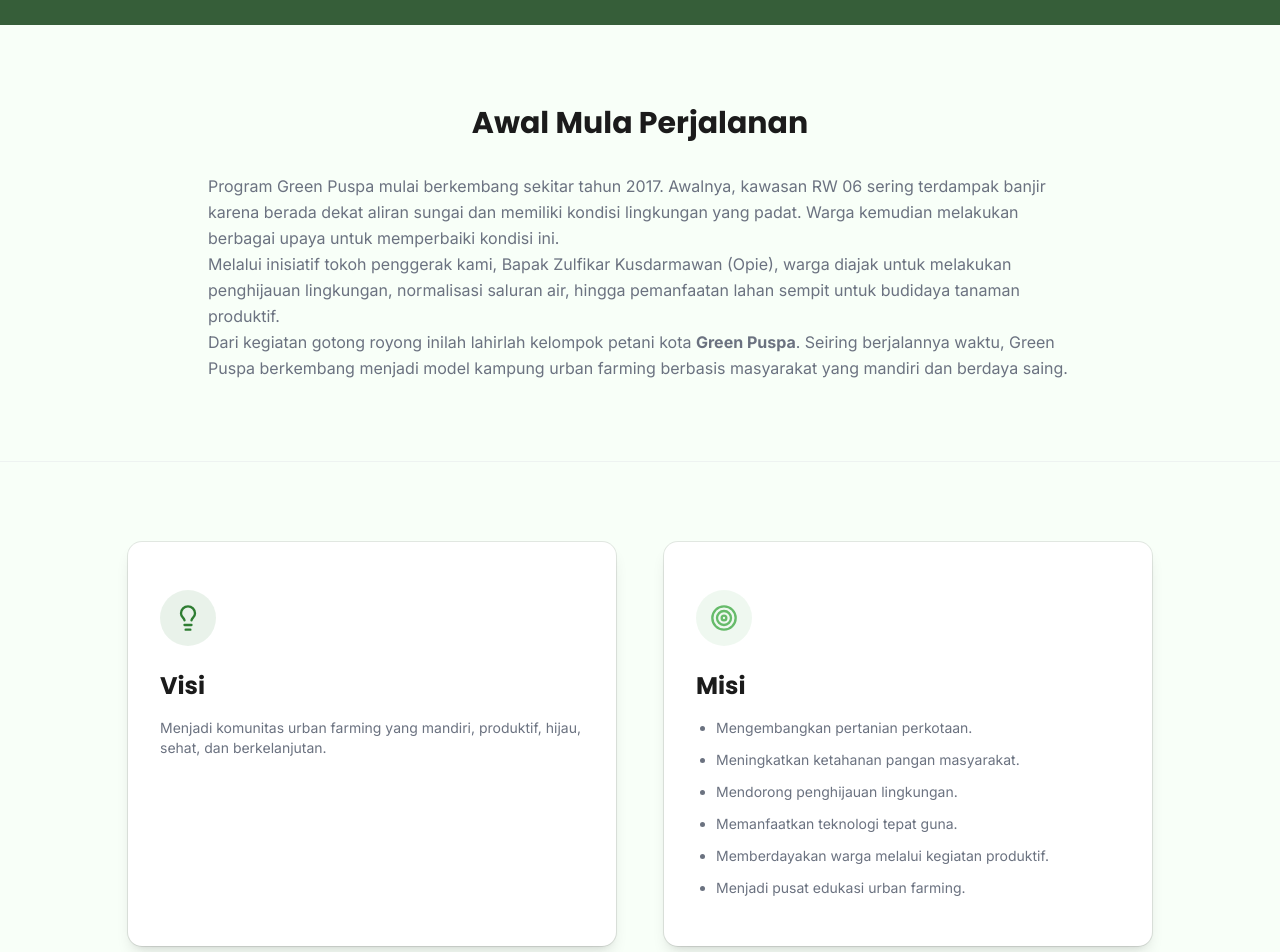
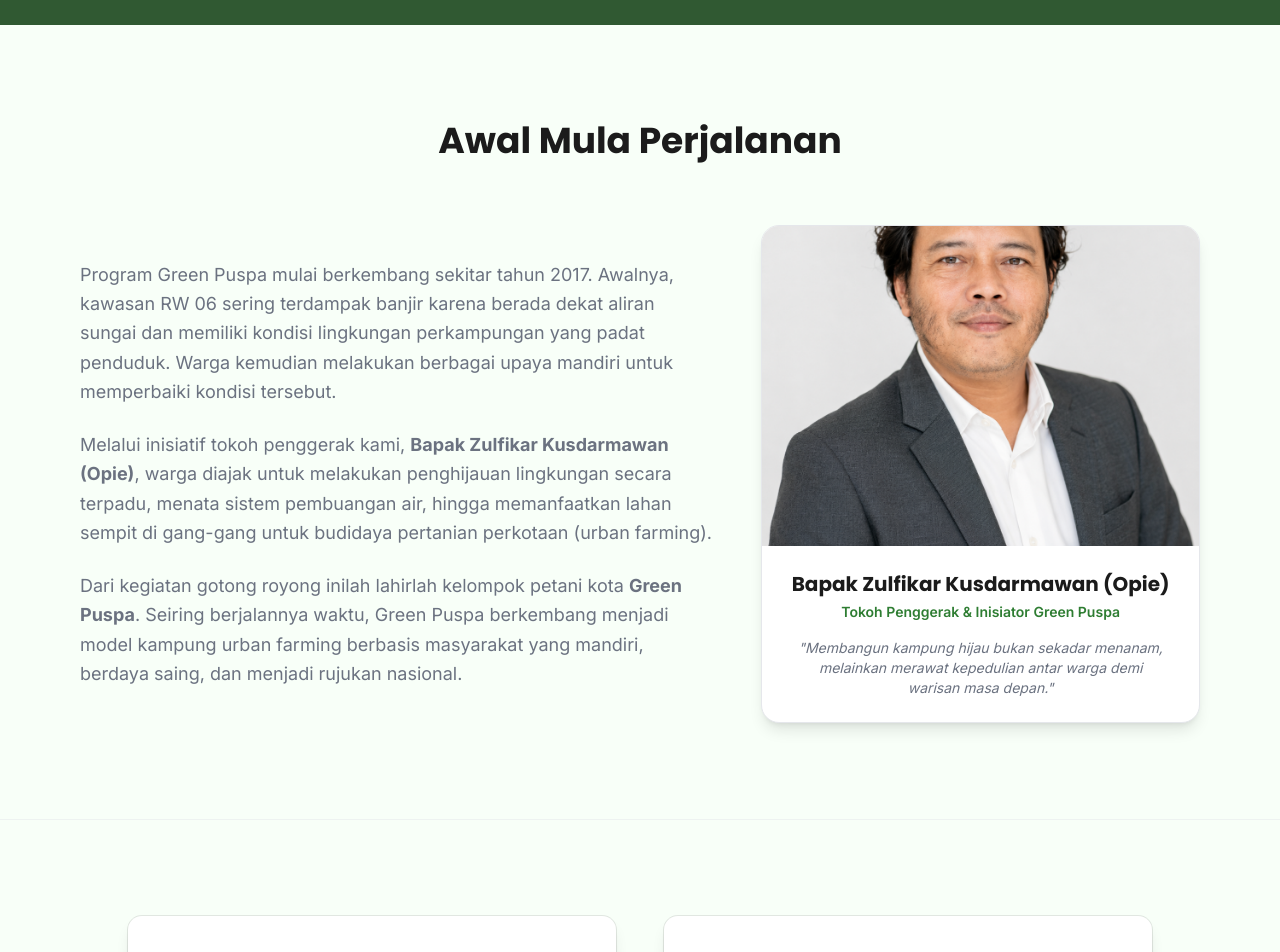
Before and after one commit to hisyam114/GreenPuspa, a Next.js app: page /GreenPuspa/about in a window 1280 px wide. Shown: the part 440-1392 px from the top of the page. Built offline with nearby package versions, Linux system fonts and the light colour scheme; grey boxes are pictures that could not be loaded.

Commit message:
Add profile card for Bapak Opie on Tentang Kami page

```diff
--- a/app/about/page.tsx
+++ b/app/about/page.tsx
@@ -1,5 +1,6 @@
 import Image from "next/image";
 import { Card, CardContent } from "@/components/ui/card";
+import { ScrollReveal } from "@/components/ui/scroll-reveal";
 import { Target, Lightbulb, Users } from "lucide-react";
 
 export const metadata = {
@@ -13,7 +14,7 @@ export default function AboutPage() {
       {/* Hero Section */}
       <section className="relative h-[400px] flex items-center justify-center overflow-hidden">
         <div className="absolute inset-0 z-0">
-          <div className="absolute inset-0 bg-primary/80 mix-blend-multiply z-10" />
+          <div className="absolute inset-0 bg-primary/85 mix-blend-multiply z-10" />
           <Image
             src="https://images.unsplash.com/photo-1593113598332-cd288d649433?q=80&w=2070&auto=format&fit=crop"
             alt="Tentang Green Puspa"
@@ -29,40 +30,76 @@ export default function AboutPage() {
       </section>
 
       {/* History Section */}
-      <section className="py-20">
-        <div className="container mx-auto px-4 max-w-4xl">
-          <h2 className="font-heading text-3xl font-bold mb-8 text-center">Awal Mula Perjalanan</h2>
-          <div className="prose prose-lg mx-auto text-muted-foreground leading-relaxed">
+      <section className="py-24 overflow-hidden">
+        <div className="container mx-auto px-4 max-w-6xl">
+          <ScrollReveal direction="up" className="text-center mb-16">
+            <h2 className="font-heading text-3xl md:text-4xl font-bold">Awal Mula Perjalanan</h2>
+          </ScrollReveal>
+
+          <div className="grid grid-cols-1 lg:grid-cols-12 gap-12 items-center">
+
+            {/* Story */}
+            <ScrollReveal direction="left" className="lg:col-span-7 space-y-6 text-muted-foreground leading-relaxed text-lg">
               <p>
-              Program Green Puspa mulai berkembang sekitar tahun 2017. Awalnya, kawasan RW 06 sering terdampak banjir karena berada dekat aliran sungai dan memiliki kondisi lingkungan yang padat. Warga kemudian melakukan berbagai upaya untuk memperbaiki kondisi ini.
+                Program Green Puspa mulai berkembang sekitar tahun 2017. Awalnya, kawasan RW 06 sering terdampak banjir karena berada dekat aliran sungai dan memiliki kondisi lingkungan perkampungan yang padat penduduk. Warga kemudian melakukan berbagai upaya mandiri untuk memperbaiki kondisi tersebut.
               </p>
               <p>
-              Melalui inisiatif tokoh penggerak kami, Bapak Zulfikar Kusdarmawan (Opie), warga diajak untuk melakukan penghijauan lingkungan, normalisasi saluran air, hingga pemanfaatan lahan sempit untuk budidaya tanaman produktif.
+                Melalui inisiatif tokoh penggerak kami, <strong>Bapak Zulfikar Kusdarmawan (Opie)</strong>, warga diajak untuk melakukan penghijauan lingkungan secara terpadu, menata sistem pembuangan air, hingga memanfaatkan lahan sempit di gang-gang untuk budidaya pertanian perkotaan (urban farming).
               </p>
               <p>
-              Dari kegiatan gotong royong inilah lahirlah kelompok petani kota <strong>Green Puspa</strong>. Seiring berjalannya waktu, Green Puspa berkembang menjadi model kampung urban farming berbasis masyarakat yang mandiri dan berdaya saing.
+                Dari kegiatan gotong royong inilah lahirlah kelompok petani kota <strong>Green Puspa</strong>. Seiring berjalannya waktu, Green Puspa berkembang menjadi model kampung urban farming berbasis masyarakat yang mandiri, berdaya saing, dan menjadi rujukan nasional.
               </p>
+            </ScrollReveal>
+
+            {/* Profile Card */}
+            <ScrollReveal direction="right" className="lg:col-span-5 flex justify-center w-full">
+              <div className="w-full max-w-md bg-card border rounded-2xl overflow-hidden shadow-lg hover:shadow-xl transition-shadow duration-300">
+                <div className="relative h-80 w-full bg-muted">
+                  <Image
+                    src="/Opie.png"
+                    alt="Bapak Zulfikar Kusdarmawan (Opie)"
+                    fill
+                    className="object-cover"
+                  />
+                </div>
+                <div className="p-6 text-center">
+                  <h3 className="font-heading text-xl font-bold text-foreground mb-1">
+                    Bapak Zulfikar Kusdarmawan (Opie)
+                  </h3>
+                  <p className="text-sm text-primary font-semibold mb-4">
+                    Tokoh Penggerak & Inisiator Green Puspa
+                  </p>
+                  <div className="text-muted-foreground text-sm italic relative px-2">
+                    &quot;Membangun kampung hijau bukan sekadar menanam, melainkan merawat kepedulian antar warga demi warisan masa depan.&quot;
+                  </div>
+                </div>
+              </div>
+            </ScrollReveal>
+
           </div>
         </div>
       </section>
 
       {/* Vision & Mission */}
-      <section id="visi" className="py-20 bg-surface-green border-y border-border/50">
+      <section id="visi" className="py-24 bg-surface-green border-y border-border/50 overflow-hidden">
         <div className="container mx-auto px-4">
           <div className="grid grid-cols-1 md:grid-cols-2 gap-12 max-w-5xl mx-auto">
-            <Card className="border-none shadow-lg">
+            <ScrollReveal direction="left" className="h-full">
+              <Card className="border-none shadow-lg h-full">
                 <CardContent className="p-8">
                   <div className="w-14 h-14 bg-primary/10 rounded-full flex items-center justify-center mb-6">
                     <Lightbulb className="h-7 w-7 text-primary" />
                   </div>
                   <h3 className="font-heading text-2xl font-bold mb-4">Visi</h3>
-                <p className="text-muted-foreground">
+                  <p className="text-muted-foreground leading-relaxed">
                     Menjadi komunitas urban farming yang mandiri, produktif, hijau, sehat, dan berkelanjutan.
                   </p>
                 </CardContent>
               </Card>
+            </ScrollReveal>
 
-            <Card className="border-none shadow-lg">
+            <ScrollReveal direction="right" className="h-full">
+              <Card className="border-none shadow-lg h-full">
                 <CardContent className="p-8">
                   <div className="w-14 h-14 bg-secondary/10 rounded-full flex items-center justify-center mb-6">
                     <Target className="h-7 w-7 text-secondary" />
@@ -78,20 +115,23 @@ export default function AboutPage() {
                   </ul>
                 </CardContent>
               </Card>
+            </ScrollReveal>
           </div>
         </div>
       </section>
 
       {/* Philosophy Section */}
-      <section className="py-24 text-center">
+      <section className="py-24 text-center overflow-hidden">
         <div className="container mx-auto px-4 max-w-3xl">
+          <ScrollReveal direction="up">
             <Users className="h-16 w-16 text-primary mx-auto mb-8 opacity-80" />
             <blockquote className="font-heading text-3xl md:text-4xl font-bold text-foreground leading-tight">
               &quot;Dari Warga, Untuk Warga, dan Oleh Warga&quot;
             </blockquote>
-          <p className="mt-8 text-lg text-muted-foreground">
+            <p className="mt-8 text-lg text-muted-foreground leading-relaxed">
               Kami percaya bahwa keberhasilan suatu lingkungan bermula dari partisipasi aktif masyarakatnya. Segala bentuk inisiatif yang kami lakukan adalah hasil dari gotong royong dan kesadaran bersama untuk menciptakan kehidupan yang lebih baik.
             </p>
+          </ScrollReveal>
         </div>
       </section>
     </div>
```
Also changed, not shown: lib/Opie.png (added), public/Opie.png (added). Lines whose indentation alone changed are shown as unchanged.
